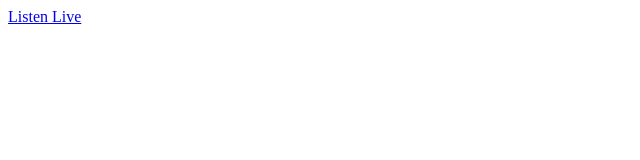
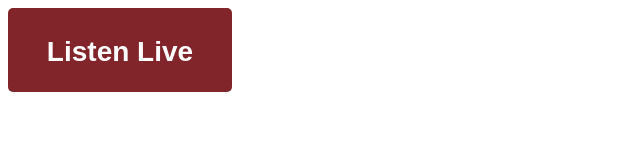
Before and after one commit to commonstarling/music-player, a website: page index.html in a window 1280 px wide. Shown: the whole page, without its empty margins (0-640 px from the left). Drawn offline with Linux system fonts and the light colour scheme.

Commit message:
edit css

```diff
--- a/index.html
+++ b/index.html
@@ -2,7 +2,6 @@
 <html lang="en">
 <head>
   <meta charset="UTF-8">
-  <title>Document</title>
 <script language="javascript" type="text/javascript">
 //<!--
 /****************************************************
@@ -22,6 +21,8 @@ win=window.open(mypage,myname,settings);}
 </script>
 </head>
 <body>
- <a href="http://127.0.0.1:3000/" onclick="NewWindow(this.href,'mywin','475','300','no','center');return false" >Listen Live</a>
+ <a href="http://127.0.0.1:3000/" style="text-decoration:none;color:white;font: bold 1.75em Arial,Helvetica,sans-serif;" onclick="NewWindow(this.href,'mywin','475','325','no','center');return false"><div style="background-color:#81252A;width:8em;height:2em;border-radius:5px;text-align:center;padding-top:1em">
+ Listen Live
+ </div></a>
 </body>
 </html>
```
